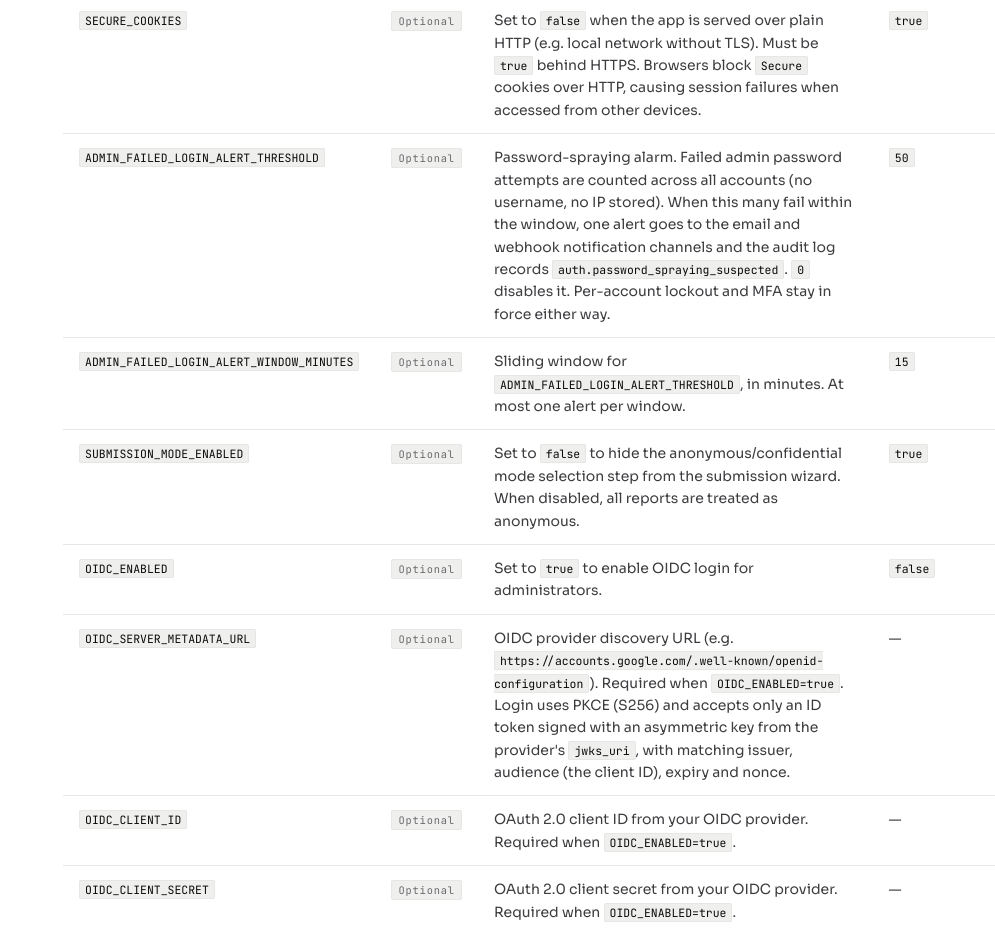
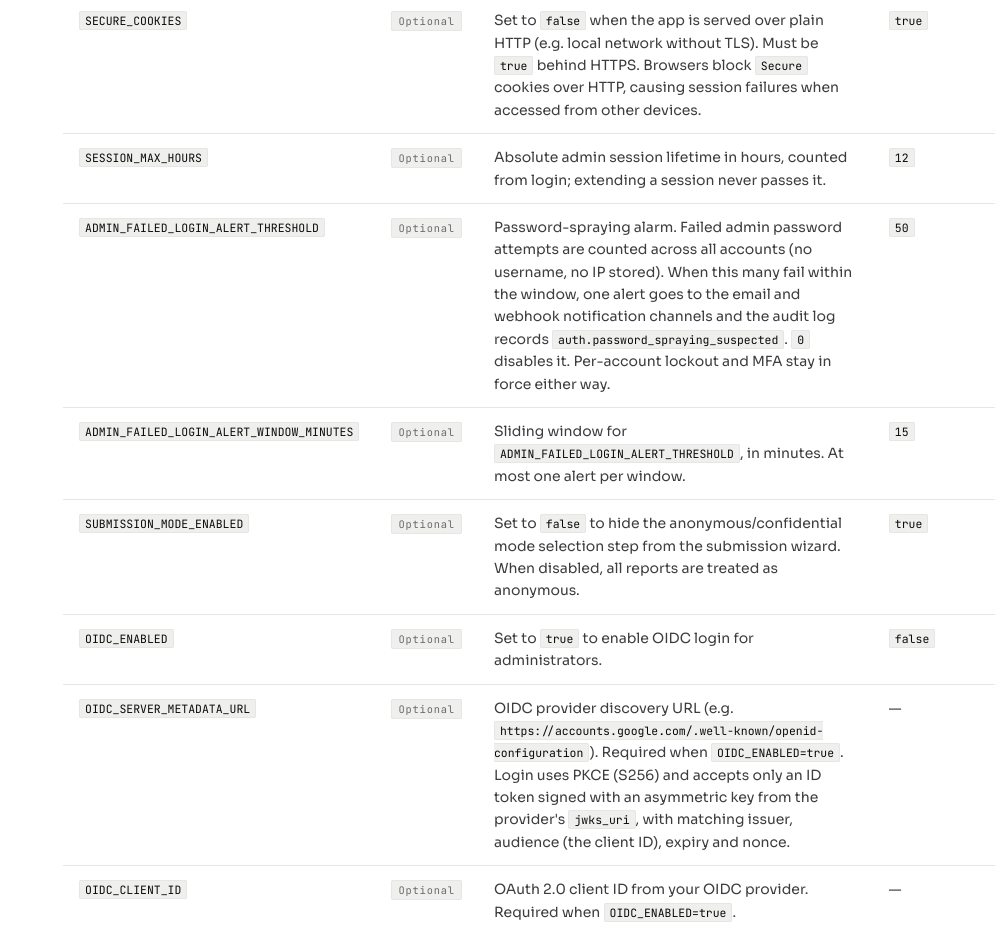
Before and after one commit to openwhistle/website, a plain HTML site: page docs/docs.html in a window 1280 px wide. Shown: the part 7281-8215 px from the top of the page, without its empty margins (285-1280 px from the left). Drawn offline with Linux system fonts and the light colour scheme.

Commit message:
fix(auth): CSRF on session refresh, absolute 12 h session lifetime

```diff
--- a/docs/docs.html
+++ b/docs/docs.html
@@ -1133,6 +1133,12 @@
               <td><span class="env-required env-req-no">Optional</span></td>
               <td>Set to <code>false</code> when the app is served over plain HTTP (e.g. local network without TLS). Must be <code>true</code> behind HTTPS. Browsers block <code>Secure</code> cookies over HTTP, causing session failures when accessed from other devices.</td>
               <td><code>true</code></td>
+            </tr>
+            <tr>
+              <td><code class="env-key">SESSION_MAX_HOURS</code></td>
+              <td><span class="env-required env-req-no">Optional</span></td>
+              <td>Absolute admin session lifetime in hours, counted from login; extending a session never passes it.</td>
+              <td><code>12</code></td>
             </tr>
             <tr>
               <td><code class="env-key">ADMIN_FAILED_LOGIN_ALERT_THRESHOLD</code></td>
```
